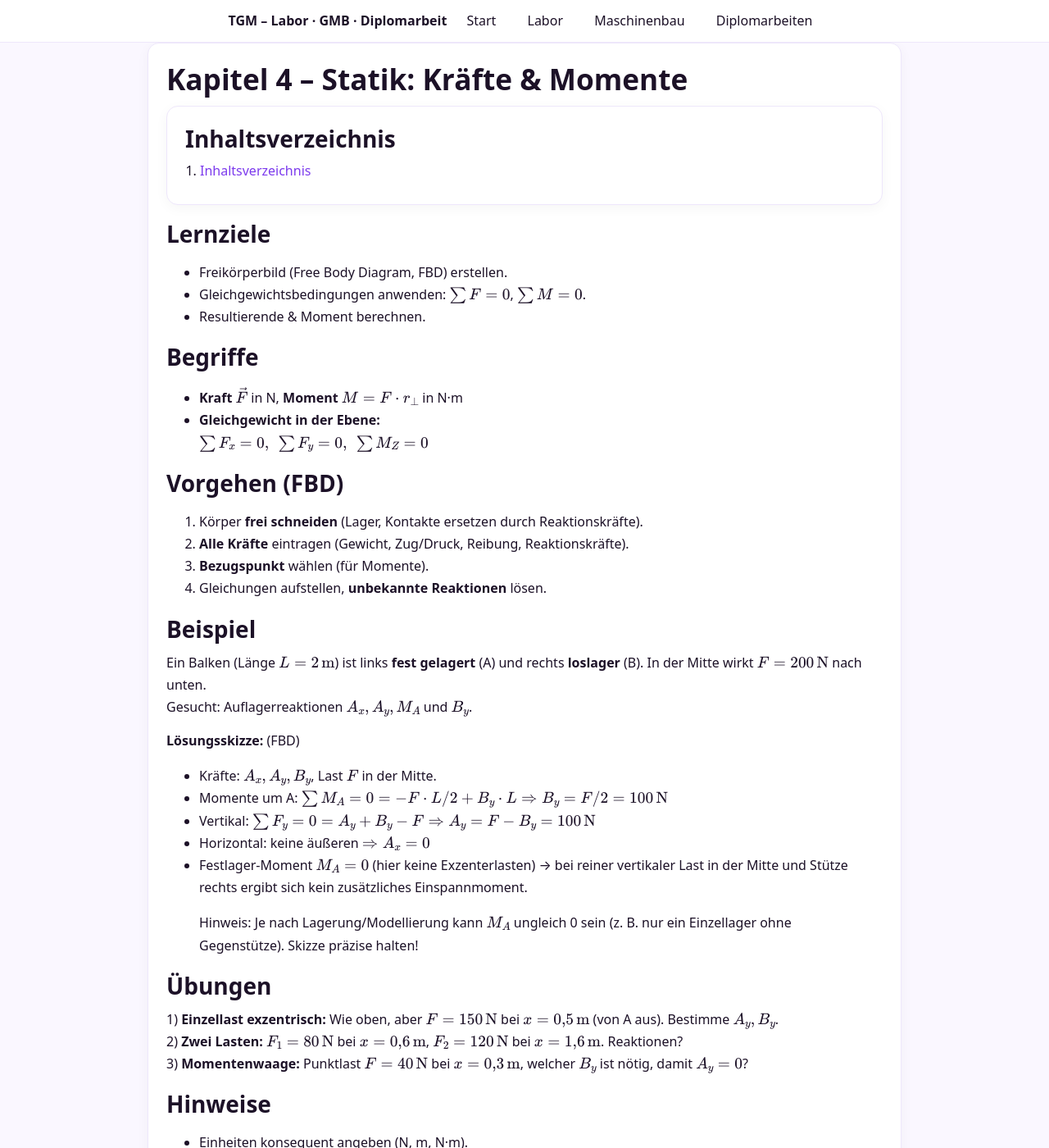
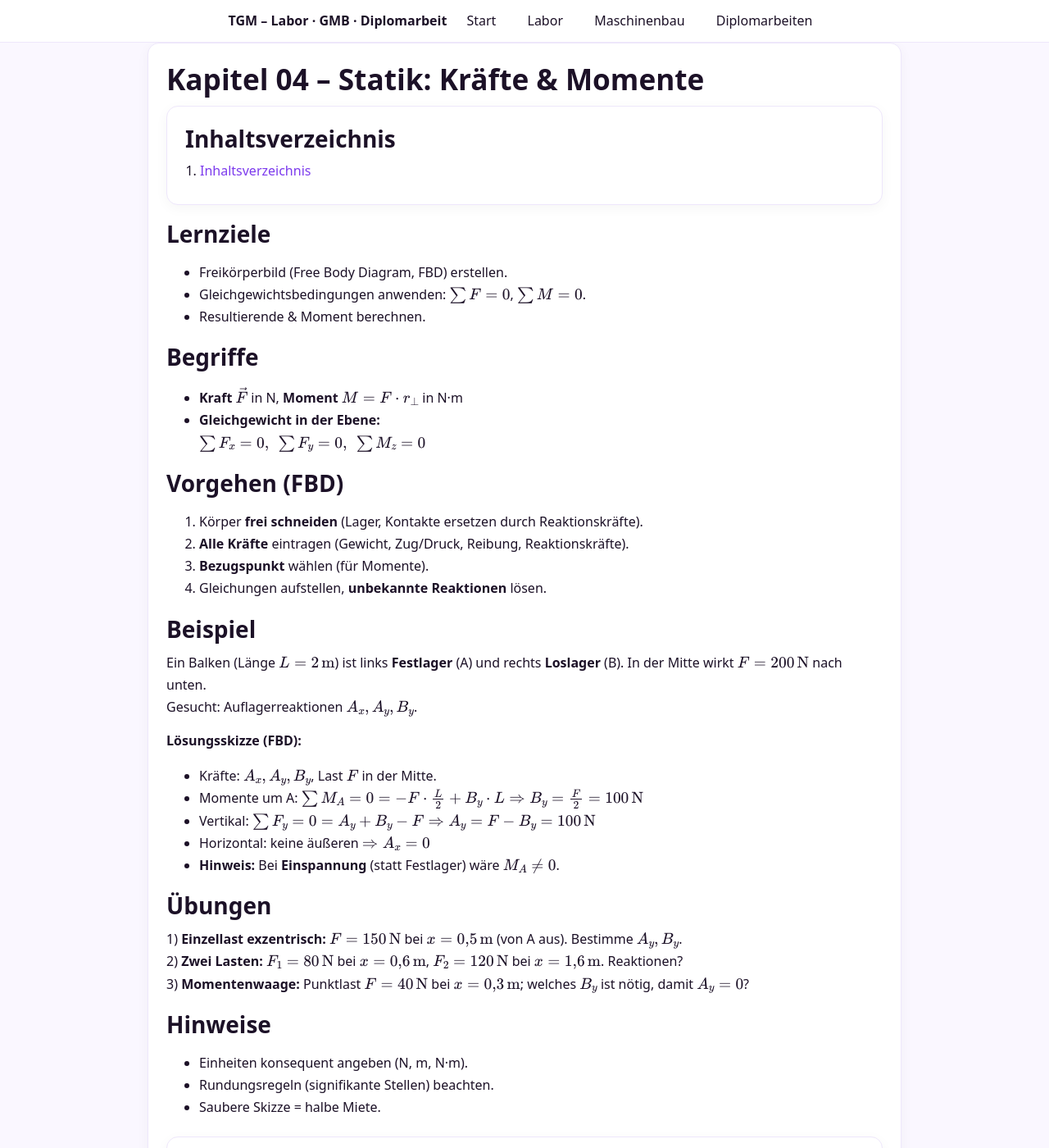
Before and after one commit to siegikaltmann/bookish-guide, a Jekyll site: the page built from _maschinenbau/kapitel-04-statik-kraefte-momente.md, in a window 1280 px wide and 1400 px high. Shown: the whole window at 82% size. Built offline with Jekyll 4.4.1, drawn with Linux system fonts in a browser that asks for light colours.

Commit message:
Update kapitel-04-statik-kraefte-momente.md

```diff
--- a/_maschinenbau/kapitel-04-statik-kraefte-momente.md
+++ b/_maschinenbau/kapitel-04-statik-kraefte-momente.md
@@ -1,7 +1,7 @@
 ---
 layout: doc
-title: "Kapitel 4 – Statik: Kräfte & Momente"
-weight: 4 # Nummerierung
+title: "Kapitel 04 – Statik: Kräfte & Momente"
+weight: 4
 ---
 
 ## Lernziele
@@ -12,7 +12,7 @@ weight: 4 # Nummerierung
 ## Begriffe
 - **Kraft** $\vec F$ in N, **Moment** $M = F \cdot r_\perp$ in N·m
 - **Gleichgewicht in der Ebene:**
-  $\sum F_x = 0,\\ \sum F_y = 0,\\ \sum M_Z = 0$
+  $\sum F_x = 0,\ \sum F_y = 0,\ \sum M_z = 0$
 
 ## Vorgehen (FBD)
 1. Körper **frei schneiden** (Lager, Kontakte ersetzen durch Reaktionskräfte).
@@ -21,22 +21,20 @@ weight: 4 # Nummerierung
 4. Gleichungen aufstellen, **unbekannte Reaktionen** lösen.
 
 ## Beispiel
-Ein Balken (Länge $L=2\\,\\mathrm{m}$) ist links **fest gelagert** (A) und rechts **loslager** (B). In der Mitte wirkt $F=200\\,\\mathrm{N}$ nach unten.
-Gesucht: Auflagerreaktionen $A_x, A_y, M_A$ und $B_y$.
+Ein Balken (Länge $L=2\,\mathrm{m}$) ist links **Festlager** (A) und rechts **Loslager** (B). In der Mitte wirkt $F=200\,\mathrm{N}$ nach unten.
+Gesucht: Auflagerreaktionen $A_x, A_y, B_y$.
 
-**Lösungsskizze:** (FBD)
+**Lösungsskizze (FBD):**
 - Kräfte: $A_x, A_y, B_y$, Last $F$ in der Mitte.
-- Momente um A: $\\sum M_A = 0 = -F\\cdot L/2 + B_y\\cdot L \\Rightarrow B_y = F/2 = 100\\,\\mathrm{N}$
-- Vertikal: $\\sum F_y = 0 = A_y + B_y - F \\Rightarrow A_y = F - B_y = 100\\,\\mathrm{N}$
-- Horizontal: keine äußeren $\\Rightarrow A_x = 0$
-- Festlager-Moment $M_A = 0$ (hier keine Exzenterlasten) → bei reiner vertikaler Last in der Mitte und Stütze rechts ergibt sich kein zusätzliches Einspannmoment.
-
-> Hinweis: Je nach Lagerung/Modellierung kann $M_A$ ungleich 0 sein (z. B. nur ein Einzellager ohne Gegenstütze). Skizze präzise halten!
+- Momente um A: $\sum M_A = 0 = -F\cdot \tfrac{L}{2} + B_y\cdot L \Rightarrow B_y = \tfrac{F}{2} = 100\,\mathrm{N}$
+- Vertikal: $\sum F_y = 0 = A_y + B_y - F \Rightarrow A_y = F - B_y = 100\,\mathrm{N}$
+- Horizontal: keine äußeren $\Rightarrow A_x = 0$
+- **Hinweis:** Bei **Einspannung** (statt Festlager) wäre $M_A \ne 0$.
 
 ## Übungen
-1) **Einzellast exzentrisch:** Wie oben, aber $F=150\\,\\mathrm{N}$ bei $x=0{,}5\\,\\mathrm{m}$ (von A aus). Bestimme $A_y, B_y$.
-2) **Zwei Lasten:** $F_1=80\\,\\mathrm{N}$ bei $x=0{,}6\\,\\mathrm{m}$, $F_2=120\\,\\mathrm{N}$ bei $x=1{,}6\\,\\mathrm{m}$. Reaktionen?
-3) **Momentenwaage:** Punktlast $F=40\\,\\mathrm{N}$ bei $x=0{,}3\\,\\mathrm{m}$, welcher $B_y$ ist nötig, damit $A_y=0$?
+1) **Einzellast exzentrisch:** $F=150\,\mathrm{N}$ bei $x=0{,}5\,\mathrm{m}$ (von A aus). Bestimme $A_y, B_y$.
+2) **Zwei Lasten:** $F_1=80\,\mathrm{N}$ bei $x=0{,}6\,\mathrm{m}$, $F_2=120\,\mathrm{N}$ bei $x=1{,}6\,\mathrm{m}$. Reaktionen?
+3) **Momentenwaage:** Punktlast $F=40\,\mathrm{N}$ bei $x=0{,}3\,\mathrm{m}$; welches $B_y$ ist nötig, damit $A_y=0$?
 
 ## Hinweise
 - Einheiten konsequent angeben (N, m, N·m).
```
